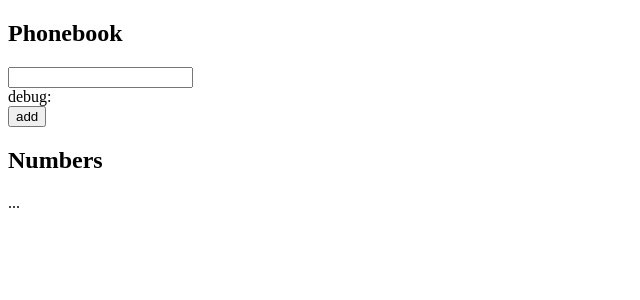
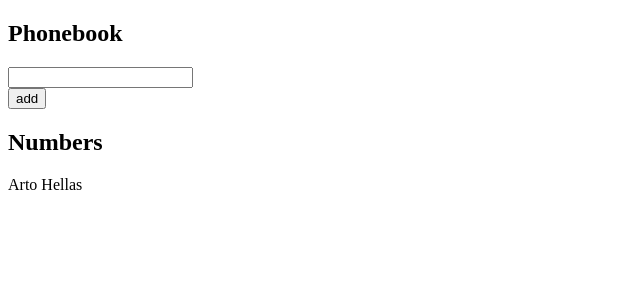
Before and after one commit to nicksndr/fullstackopen, a React (Vite) app in the folder part2/phonebook/: page / in a window 1280 px wide. Shown: the top 300 px of the page, without its empty margins (0-640 px from the left). Built offline with nearby package versions, Linux system fonts and the light colour scheme.

Commit message:
exercise 2.6 part 2

```diff
--- a/part2/phonebook/src/App.jsx
+++ b/part2/phonebook/src/App.jsx
@@ -1,4 +1,10 @@
 import { useState } from 'react'
+
+const Person = ({ person }) => {
+  return (
+    <div>{person.name}</div>
+  )
+}
 
 const App = () => {
   const [persons, setPersons] = useState([
@@ -7,8 +13,16 @@ const App = () => {
   const [newName, setNewName] = useState('')
 
   const addName = (event) => {
+    // prevent default form submission
+    // console.log('button clicked', event.target)
     event.preventDefault()
-    console.log('button clicked', event.target)
+
+    const personObject = {
+      name: newName
+    }
+
+    setPersons(persons.concat(personObject))
+    setNewName('')
   }
 
   const handleNameChange = (event) => {
@@ -19,17 +33,22 @@ const App = () => {
   return (
     <div>
       <h2>Phonebook</h2>
+      {/* once submitted the HTML default is prevented and the name is added to the list */}
       <form onSubmit={addName}>
         <div>
+          {/* handles when something is typed to properly display */}
           <input value={newName} onChange={handleNameChange}/>
         </div>
         <div>
-          <div>debug: {newName}</div>
           <button type="submit">add</button>
         </div>
       </form>
       <h2>Numbers</h2>
-      ...
+      <div>
+        {persons.map(person =>
+          <Person key={person.id} person={person} />
+        )}
+      </div>
     </div>
   )
 }
```
